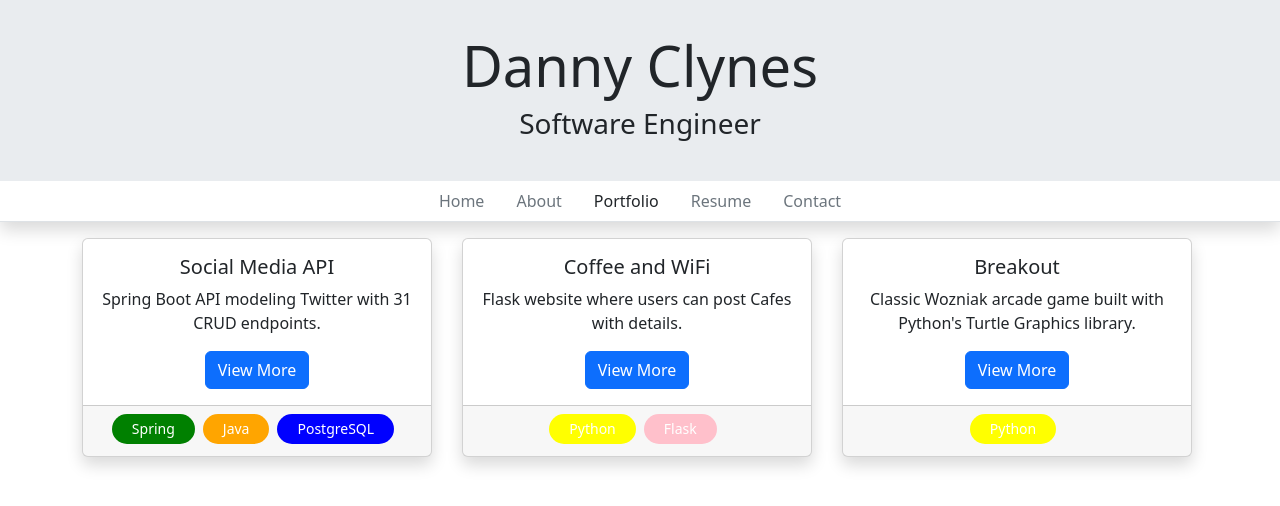
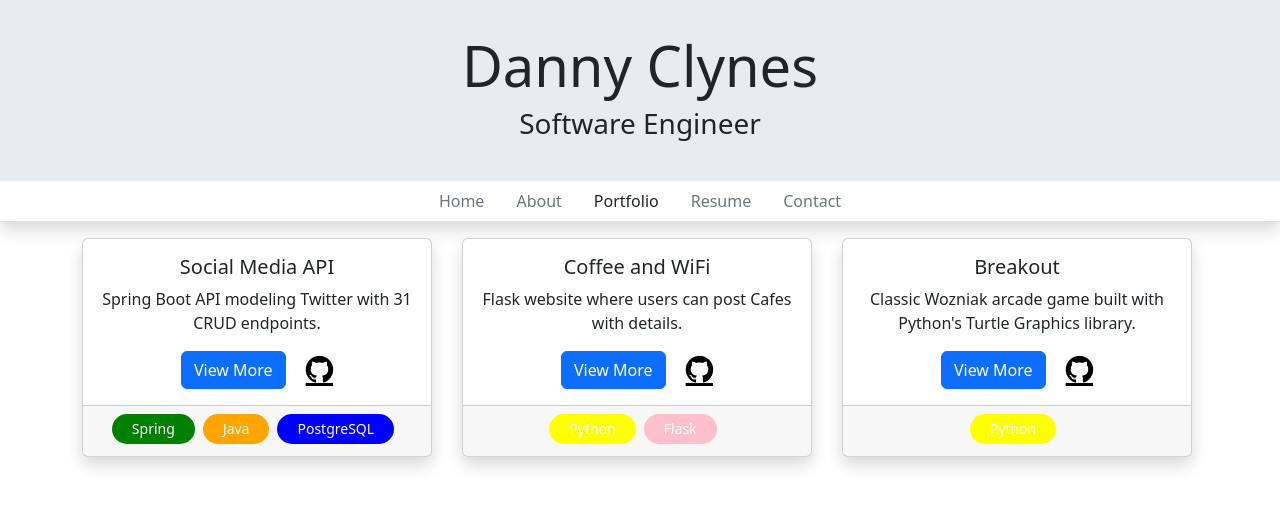
Before and after one commit to dannyc12/portfolio-website, an Angular app in the folder PortfolioWebsite/: page /portfolio in a window 1280 px wide. Shown: the top 506 px of the page. Built offline with nearby package versions, Linux system fonts and the light colour scheme.

Commit message:
add: added animation to project cards in portfolio

```diff
--- a/PortfolioWebsite/src/app/about/about.component.css
+++ b/PortfolioWebsite/src/app/about/about.component.css
@@ -1,4 +1,4 @@
-body{margin-top:20px;}
+body{margin-top:10px;}
 /* About Me
 ---------------------*/
 @media (max-width: 991px) {
@@ -109,7 +109,7 @@ body{margin-top:20px;}
 }
 
 .section {
-    padding: 100px 0;
+    padding: 25px 0;
     position: relative;
 }
 .gray-bg {
@@ -162,6 +162,20 @@ body{margin-top:20px;}
     color: red;
   }
 
+  .fa-github {
+    color: black;
+  }
+
+  .fa-instagram {
+    color: rgb(221, 59, 86);
+  }
+
+  .fa-wordpress {
+    color: grey;
+  }
+
   .profile {
     max-height: 340px;
+    width: auto;
+    border-radius: 100%;
   }
--- a/PortfolioWebsite/src/app/about/about.component.html
+++ b/PortfolioWebsite/src/app/about/about.component.html
@@ -8,15 +8,17 @@
                     <p>Things about me...</p>
                     <p>...from story mining</p>
                     <div class="btn-bar">
+                        <a class="fa fa-github" href="https://github.com/dannyc12" target="_blank"></a>
                         <a class="fa fa-youtube" href="https://www.youtube.com/@freestonegear4551" target="_blank"></a>
                         <a class="fa fa-linkedin" href="https://www.linkedin.com/in/danny-clynes-6a52a24a/" target="_blank"></a>
                         <a class="fa fa-wordpress" href="https://roadstoridges.wordpress.com/" target="_blank"></a>
+                        <a class="fa fa-instagram" href="https://www.instagram.com/roads.to.ridges/" target="_blank"></a>
                     </div>
                 </div>
             </div>
             <div class="col-lg-5 text-center">
                 <div>
-                    <img class="profile rounded-circle" src="../../assets/linkedin_profile.jpg">
+                    <img class="profile rounded-circle" src="../../assets/fish_profile.jpeg">
                 </div>
             </div>
         </div>
--- a/PortfolioWebsite/src/app/home/home.component.html
+++ b/PortfolioWebsite/src/app/home/home.component.html
@@ -1,16 +1,16 @@
 <div class="container">
     <div class="row">
         <!-- About Me -->
-        <div class="col-lg shadow border m-1">
+        <div class="col-lg">
             <div class="text-center">
                 <h2>About Me</h2>
-                <img src={{avatarUrl}} alt="profile picture" height="256" class="rounded-circle">
-                <p>{{bio}}
+                <img src={{avatarUrl}} alt="profile picture" height="300" class="rounded-circle">
+                <p class="mt-2">{{bio}}
                     </p>
             </div>
         </div>
         <!-- Featured Project -->
-        <div class="col-lg shadow border m-1">
+        <div class="col-lg">
             <div class="text-center">
                 <h2>Featured Project</h2>
                 <h4>{{ featureProject.name }}</h4>
--- a/PortfolioWebsite/src/app/portfolio/portfolio.component.css
+++ b/PortfolioWebsite/src/app/portfolio/portfolio.component.css
@@ -2,3 +2,7 @@
     max-width: 380px;
     min-width: 380px;
 }
+
+.card-wrapper {
+   overflow: hidden;
+}
--- a/PortfolioWebsite/src/app/portfolio/portfolio.component.html
+++ b/PortfolioWebsite/src/app/portfolio/portfolio.component.html
@@ -1,6 +1,6 @@
-<div class="container">
-    <div class="row">
-        <div *ngFor="let project of projects" class="col-lg-4 col-md-6 mb-4 column-width">
+<div class="container ">
+    <div class="row center-items card-wrapper">
+        <div *ngFor="let project of projects" class="col-lg-4 col-md-6 mb-4 column-width" [@flyInOut]>
             <app-project-card [project]="project"></app-project-card>
         </div>
     </div>
--- a/PortfolioWebsite/src/app/portfolio/portfolio.component.ts
+++ b/PortfolioWebsite/src/app/portfolio/portfolio.component.ts
@@ -1,13 +1,24 @@
 import { Component, OnInit } from '@angular/core';
 import { Title } from '@angular/platform-browser';
 import { Project } from '../models/Project';
-import { Tag } from '../models/Tag';
 import { ProjectsService } from '../_services/projects.service';
+import { animate, style, transition, trigger } from '@angular/animations';
 
 @Component({
   selector: 'app-portfolio',
   templateUrl: './portfolio.component.html',
-  styleUrls: ['./portfolio.component.css']
+  styleUrls: ['./portfolio.component.css'],
+  animations: [
+    trigger('flyInOut', [
+      transition('void => *', [
+        style({transform: 'translateY(100%)'}),
+        animate('500ms')
+      ]),
+      transition('* => void', [
+        animate('1s', style({transform: 'translateY(100%)'}))
+      ])
+    ])
+  ]
 })
 export class PortfolioComponent implements OnInit {
 
--- a/PortfolioWebsite/src/app/project-card/project-card.component.css
+++ b/PortfolioWebsite/src/app/project-card/project-card.component.css
@@ -3,13 +3,17 @@
     min-width: 350px;
 }
 
-.tag {
-    padding: 0 20px;
-    height: 30px;
-    width: fit-content;
-    font-size: 14px;
-    line-height: 30px;
-    border-radius: 25px;
-    background-color: blue;
-    color: white;
+.github-icon {
+    color: black;
 }
+
+.card-details {
+    display: flex;
+    gap: 20px;
+}
+
+.center-items {
+    display: flex;
+    justify-content: center;
+    align-items: center;
+}
--- a/PortfolioWebsite/src/app/project-card/project-card.component.html
+++ b/PortfolioWebsite/src/app/project-card/project-card.component.html
@@ -1,8 +1,12 @@
+<!-- <link rel="stylesheet" href="https://cdnjs.cloudflare.com/ajax/libs/font-awesome/4.7.0/css/font-awesome.min.css"> -->
 <div class="card shadow text-center project">
     <div class="card-body">
         <h5 class="card-title">{{ project.name }}</h5>
         <p class="card-text">{{ project.summary }}.</p>
-        <button class="btn btn-primary" (click)="OpenProjectModal()">View More</button>
+            <div class="center-items card-details">
+                <button class="btn btn-primary" (click)="OpenProjectModal()">View More</button>
+                <a class="fa fa-github fa-2x github-icon" href="{{ project.projectLink }}"></a>
+            </div>
     </div>
 
     <div class="card-footer">
--- a/PortfolioWebsite/src/styles.css
+++ b/PortfolioWebsite/src/styles.css
@@ -18,3 +18,10 @@
     display: block;
     width: 100%;
 }
+
+
+.center-items {
+    display: flex;
+    justify-content: center;
+    align-items: center;
+}
```
Also changed, not shown: PortfolioWebsite/src/assets/profile.jpeg (deleted).
